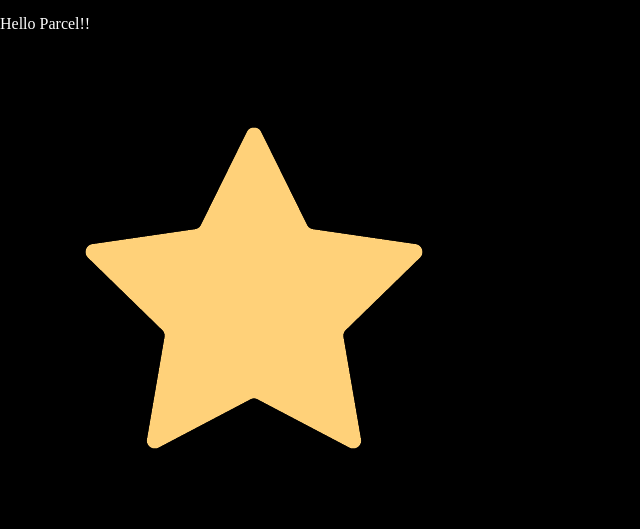
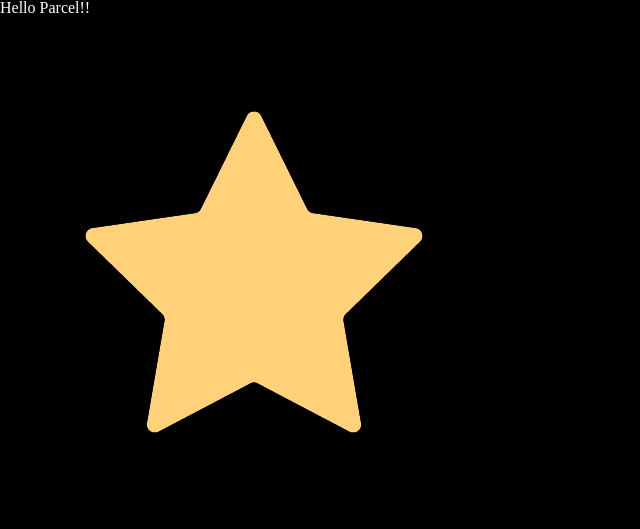
Before and after one commit to heosunghee/parcel-template-basic, a website built with Parcel: page index.html in a window 1280 px wide. Shown: the whole page, without its empty margins (0-640 px from the left). Built offline with nearby package versions, Linux system fonts and the light colour scheme.

Commit message:
Update index.html

```diff
--- a/index.html
+++ b/index.html
@@ -5,8 +5,7 @@
   <meta charset="UTF-8">
   <meta name="viewport" content="width=device-width, initial-scale=1.0">
   <title>Parcel Bundler</title>
-  //<link rel="stylesheet" href="https://cdn.jsdelivr.net/npm/reset-css@5.0.2/reset.min.css">
-  <link rel="stylesheet" href="https://cdn.jsdelivr.net/npm/reset-css@5.0.1/reset.min.css">
+  <link rel="stylesheet" href="https://cdn.jsdelivr.net/npm/reset-css@5.0.2/reset.min.css">
   <link rel="stylesheet" href="./scss/main.scss">
   <script defer src="./js/main.js"></script>
 </head>
```
